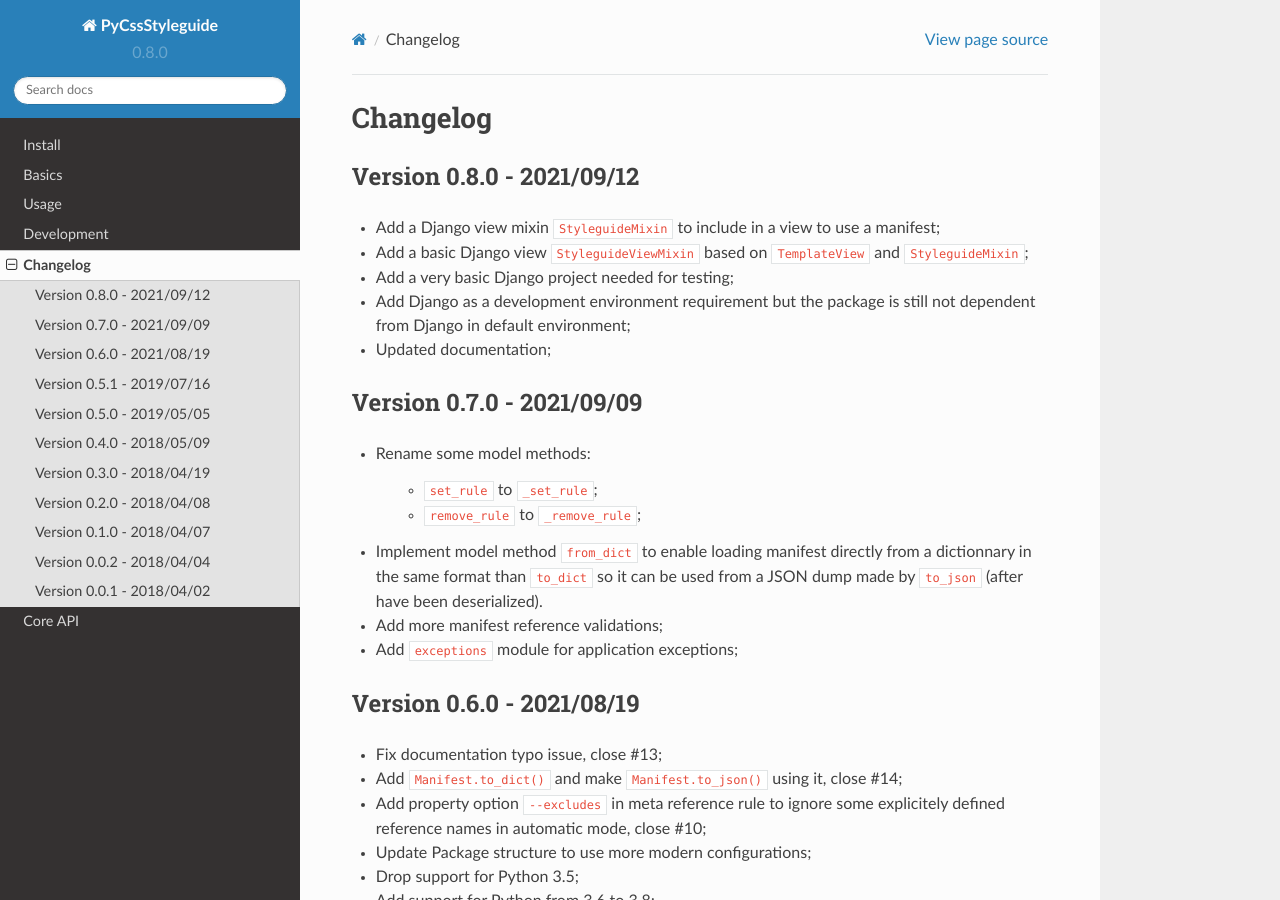
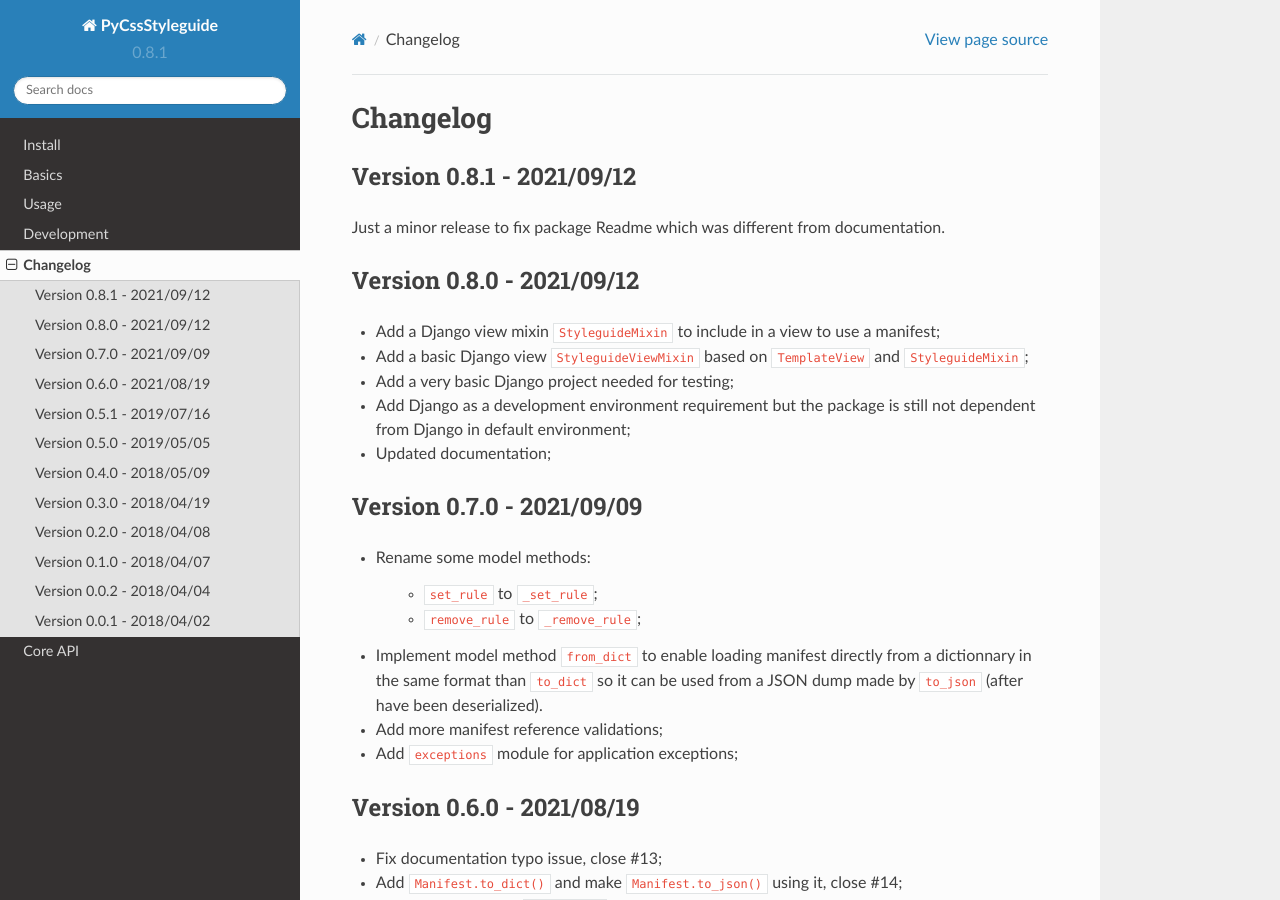
Before and after one commit to sveetch/py-css-styleguide, a Sphinx documentation site: the page built from docs/changelog.rst, in a window 1280 px wide and 900 px high. Built offline with Sphinx 7.4.7 and the Read the Docs theme 2.0.0, drawn with Linux system fonts in a browser that asks for light colours.

Commit message:
(0.8.1) Release

```diff
--- a/docs/changelog.rst
+++ b/docs/changelog.rst
@@ -2,6 +2,12 @@
 =========
 Changelog
 =========
+
+
+Version 0.8.1 - 2021/09/12
+--------------------------
+
+Just a minor release to fix package Readme which was different from documentation.
 
 
 Version 0.8.0 - 2021/09/12
--- a/frozen.txt
+++ b/frozen.txt
@@ -1,4 +1,4 @@
-# Frozen requirement versions from '0.8.0rc2' installation
+# Frozen requirement versions from '0.8.0' installation
 boussole==2.0.0
 Django==3.1.13
 factory-boy==3.2.0
--- a/setup.cfg
+++ b/setup.cfg
@@ -3,7 +3,7 @@
 ;;
 [metadata]
 name = py-css-styleguide
-version = 0.8.0
+version = 0.8.1
 description = CSS Manifest driven styleguide for your project
 long_description = file:README.rst
 long_description_content_type = text/x-rst
```
Also changed, not shown: README.rst (+18 -8 lines).
